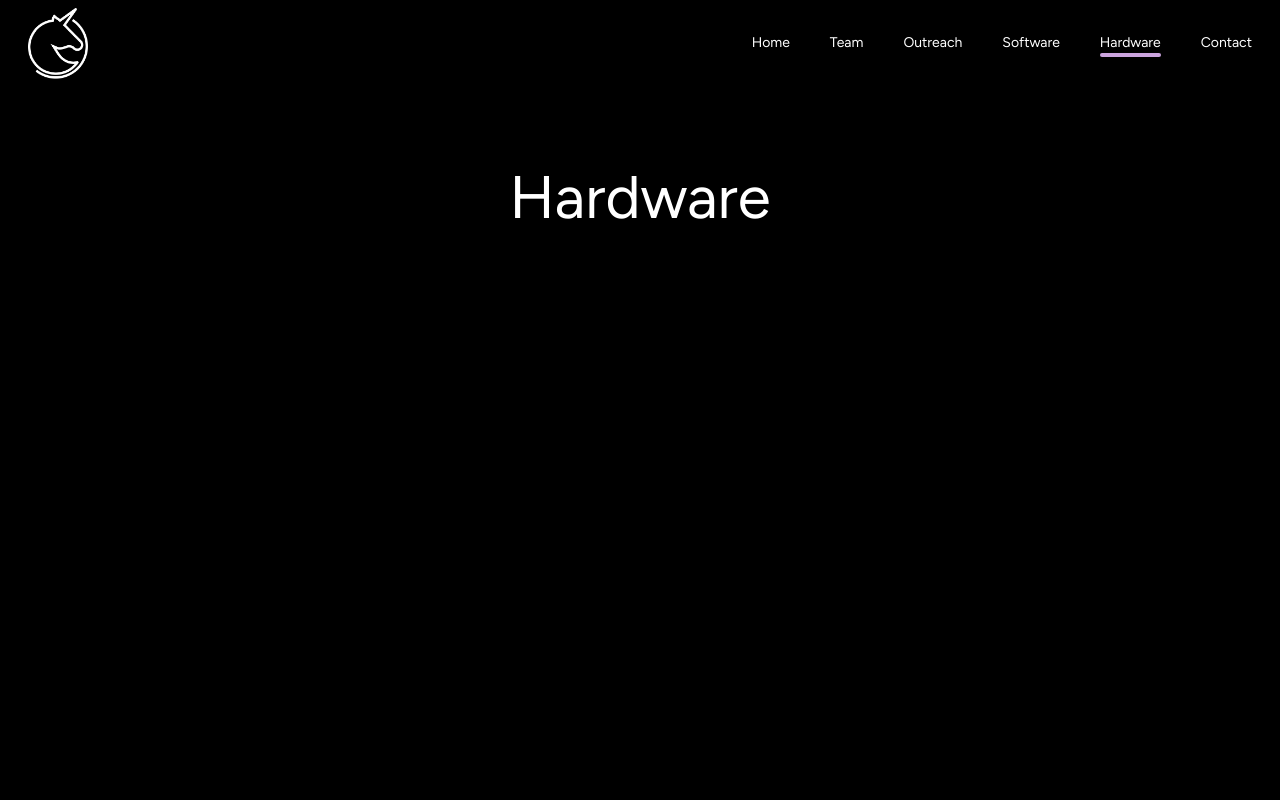
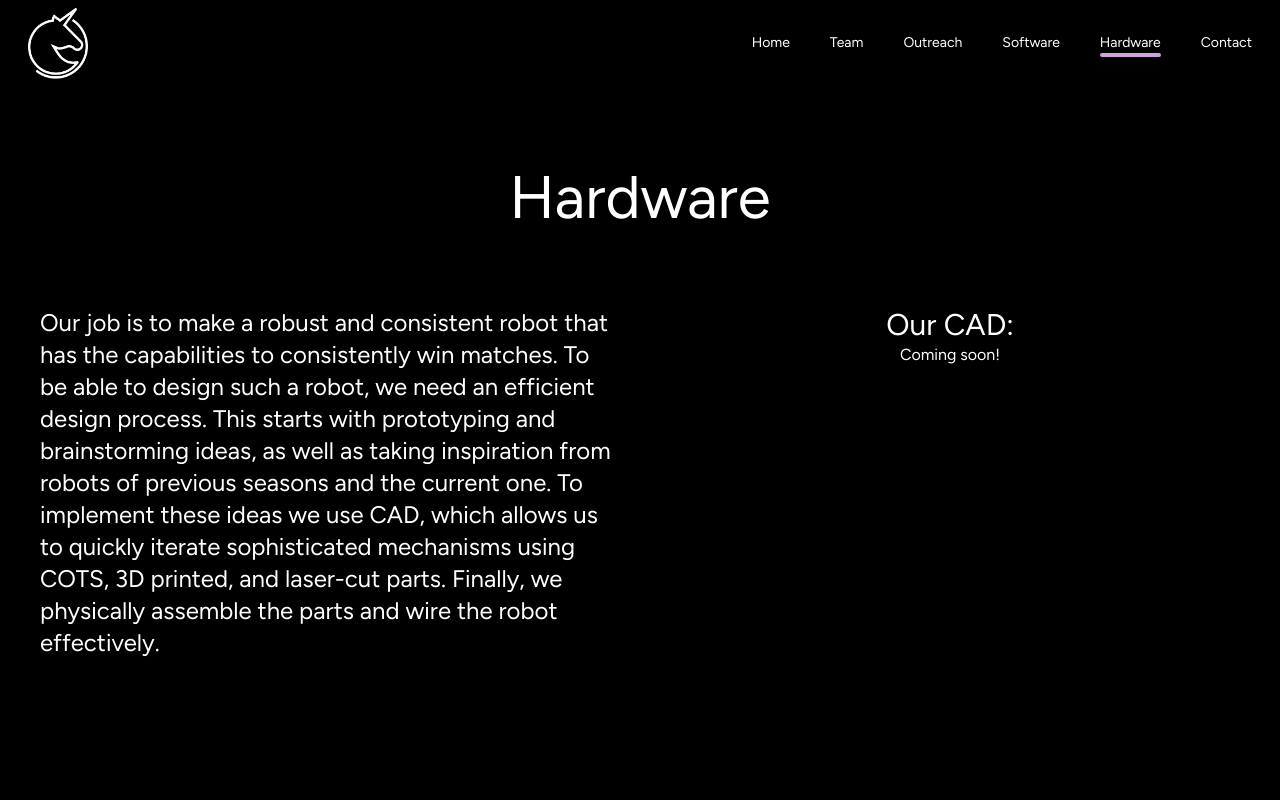
Before and after one commit to FTC-SigmaCorns-22377/www, a Next.js app: page /hardware in a window 1280 px wide. Shown: the top 800 px of the page. Built offline with nearby package versions, Linux system fonts and the light colour scheme.

Commit message:
fixed safari bug

```diff
--- a/components/RobotSection.tsx
+++ b/components/RobotSection.tsx
@@ -2,7 +2,8 @@
 
 import { motion } from "framer-motion";
 import Image from "next/image";
-import { useRef } from "react";
+import { useEffect, useState } from "react";
+import { isSafari } from "react-device-detect";
 
 import r0000 from "../public/media/robot_animation/0000.png";
 import r0001 from "../public/media/robot_animation/0001.png";
@@ -209,7 +210,7 @@ const images = [
   r0098,
   r0099,
   r0100,
-];
+].reverse();
 
 interface RobotSectionProps {
   value: number;
@@ -222,17 +223,35 @@ export default function RobotSection({ value }: RobotSectionProps) {
   const index = Math.floor(value * (images.length - 1));
   // get the image to display
   console.log(index);
+  const [safari, setSafari] = useState("undefined");
+  useEffect(() => {
+    if (isSafari) {
+      setSafari("true");
+    } else {
+      setSafari("false");
+    }
+  }, []);
+
   return (
     <motion.section
       {...slidedown}
       id="robot"
       className="sticky top-20 pt-5 md:pt-0 z-10"
     >
-      {images.map((image, i) => (
-        <div key={i} className={index === i ? "block" : "hidden"}>
-          <Image src={image} alt="robot" loading="eager" />
-        </div>
-      ))}
+      {safari === "true" && (
+        <Image
+          src="/media/robot_animation/looping2.gif"
+          alt="Spinning robot"
+          width={1920}
+          height={1080}
+        />
+      )}
+      {safari === "false" &&
+        images.map((image, i) => (
+          <div key={i} className={index === i ? "block" : "hidden"}>
+            <Image src={image} alt="robot" loading="eager" />
+          </div>
+        ))}
     </motion.section>
   );
 }
--- a/package.json
+++ b/package.json
@@ -27,6 +27,7 @@
     "next": "13.0.6",
     "postcss": "^8.4.20",
     "react": "18.2.0",
+    "react-device-detect": "^2.2.2",
     "react-dom": "18.2.0",
     "tailwindcss": "^3.2.4",
     "typescript": "4.9.4"
--- a/pages/hardware.tsx
+++ b/pages/hardware.tsx
@@ -1,11 +1,33 @@
+import { motion } from "framer-motion";
 import Title from "../components/Title";
 import Wrapper from "../components/Wrapper";
+import { slidedown } from "../utils/motionPresets";
 
 export default function Hardware() {
   return (
     <Wrapper>
       <Title text="Hardware" />
-      {/* TODO: add content */}
+      <div className="flex flex-col-reverse md:grid md:grid-cols-2 mt-10 p-10 gap-10">
+        <motion.section className="text-2xl" {...slidedown}>
+          Our job is to make a robust and consistent robot that has the
+          capabilities to consistently win matches. To be able to design such a
+          robot, we need an efficient design process. This starts with
+          prototyping and brainstorming ideas, as well as taking inspiration
+          from robots of previous seasons and the current one. To implement
+          these ideas we use CAD, which allows us to quickly iterate
+          sophisticated mechanisms using COTS, 3D printed, and laser-cut parts.
+          Finally, we physically assemble the parts and wire the robot
+          effectively.
+        </motion.section>
+        <motion.section>
+          <motion.h2 {...slidedown} className="text-center text-3xl">
+            Our CAD:
+          </motion.h2>
+          <motion.div {...slidedown} className="text-center">
+            Coming soon!
+          </motion.div>
+        </motion.section>
+      </div>
     </Wrapper>
   );
 }
```
Also changed, not shown: 1 other file (tests, documents, lock files or other folders).
